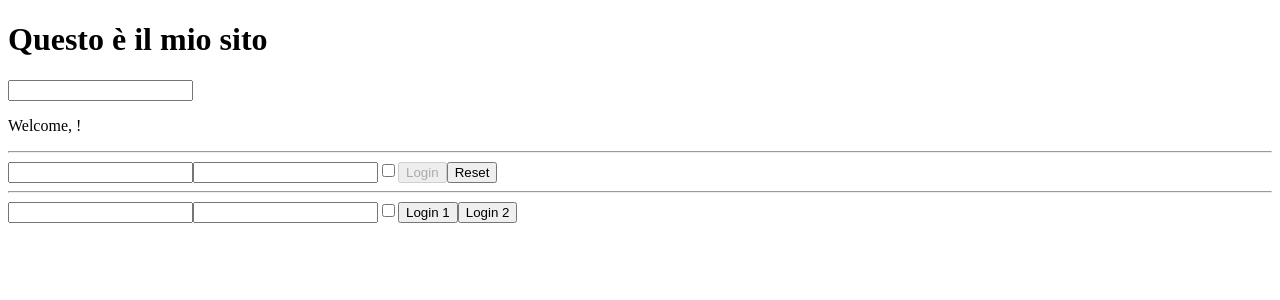
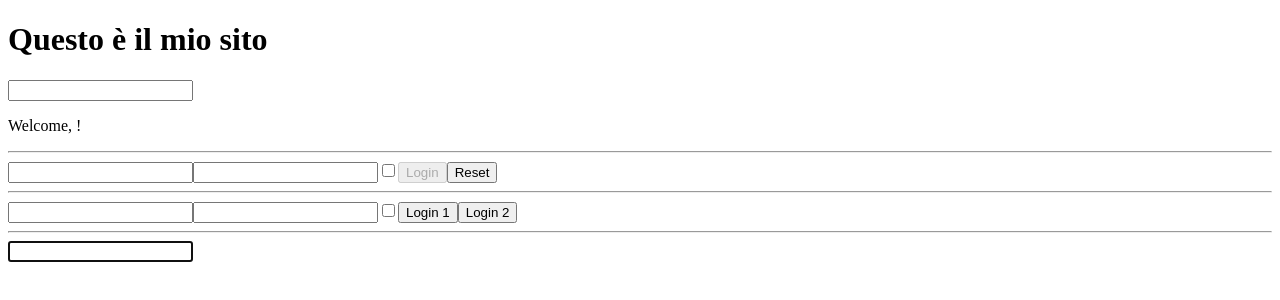
Before and after one commit to Clara-newbie/React_Esercizio, a React (Vite) app: page / in a window 1280 px wide. Shown: the top 300 px of the page. Built offline with nearby package versions, Linux system fonts and the light colour scheme.

Commit message:
svolto esercizio 'Refs'

```diff
--- a/src/App.jsx
+++ b/src/App.jsx
@@ -7,6 +7,9 @@ import Welcome_1 from "./Welcome_1";
 import InteractiveWelcome from "./InteractiveWelcome";
 import Login from "./Login";
 import UncontrolledLogin from "./UncontrolledLogin";
+import FocusableInput from "./FocusableInput";
+import MountedRef from "./MountedRef";
+import { StrictMode } from "react";
 
 export default function App() {
   const age = 64;
@@ -40,6 +43,11 @@ export default function App() {
       <Login onLogin={onLogin} />
       <hr />
       <UncontrolledLogin />
+      <hr />
+      <FocusableInput />
+      <StrictMode>
+        <MountedRef />
+      </StrictMode>
     </div>
   );
 }
--- /dev/null
+++ b/src/FocusableInput.jsx
@@ -0,0 +1,11 @@
+import { useEffect, useRef } from "react";
+
+export default function FocusableInput() {
+  const inputRef = useRef(null);
+
+  useEffect(() => {
+    inputRef.current?.focus();
+  }, []);
+
+  return <input type="text" name="username" ref={inputRef} />;
+}
--- /dev/null
+++ b/src/MountedRef.jsx
@@ -0,0 +1,14 @@
+import { useEffect, useRef } from "react";
+
+export default function MountedRef() {
+  const mountingRef = useRef(false);
+
+  useEffect(() => {
+    if (!mountingRef.current) {
+      mountingRef.current = true;
+      console.log("Primo montaggio effettuato");
+    } else {
+      console.log("Secondo montaggio effettuato");
+    }
+  });
+}
```
